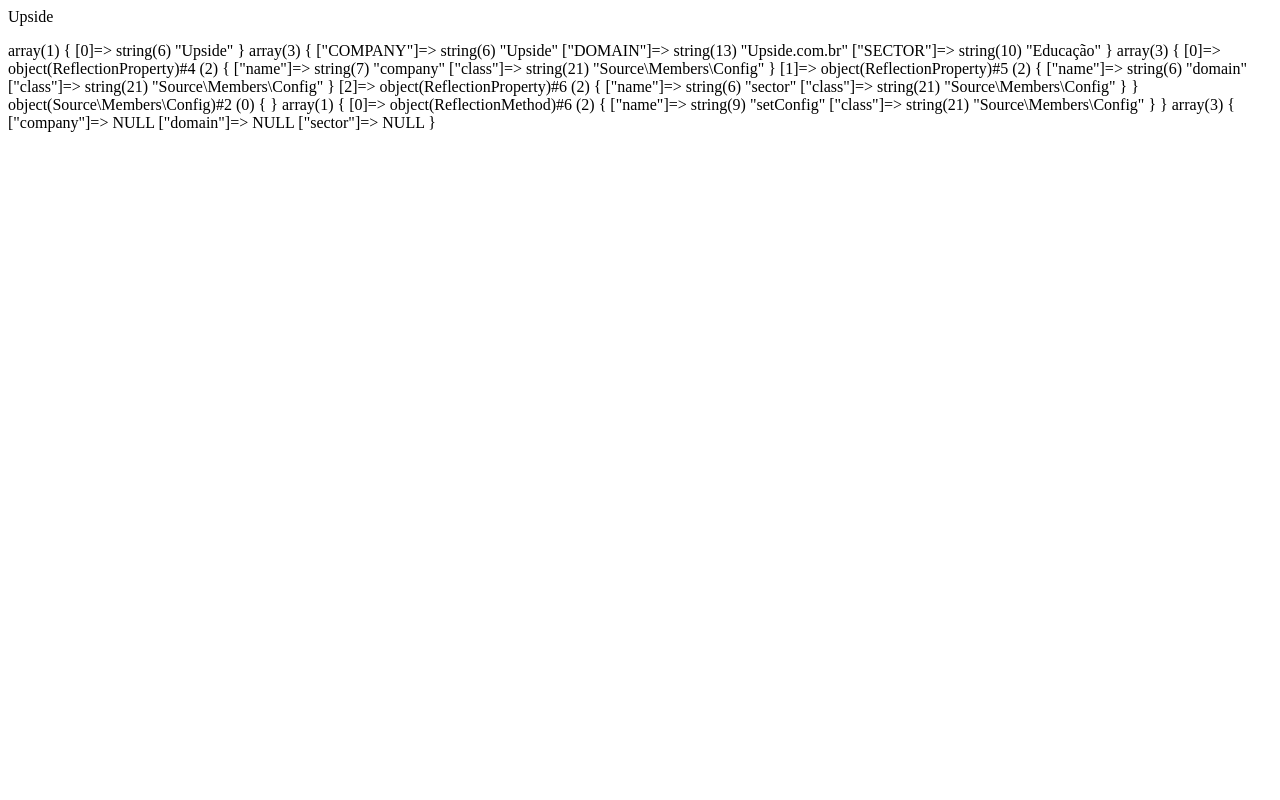
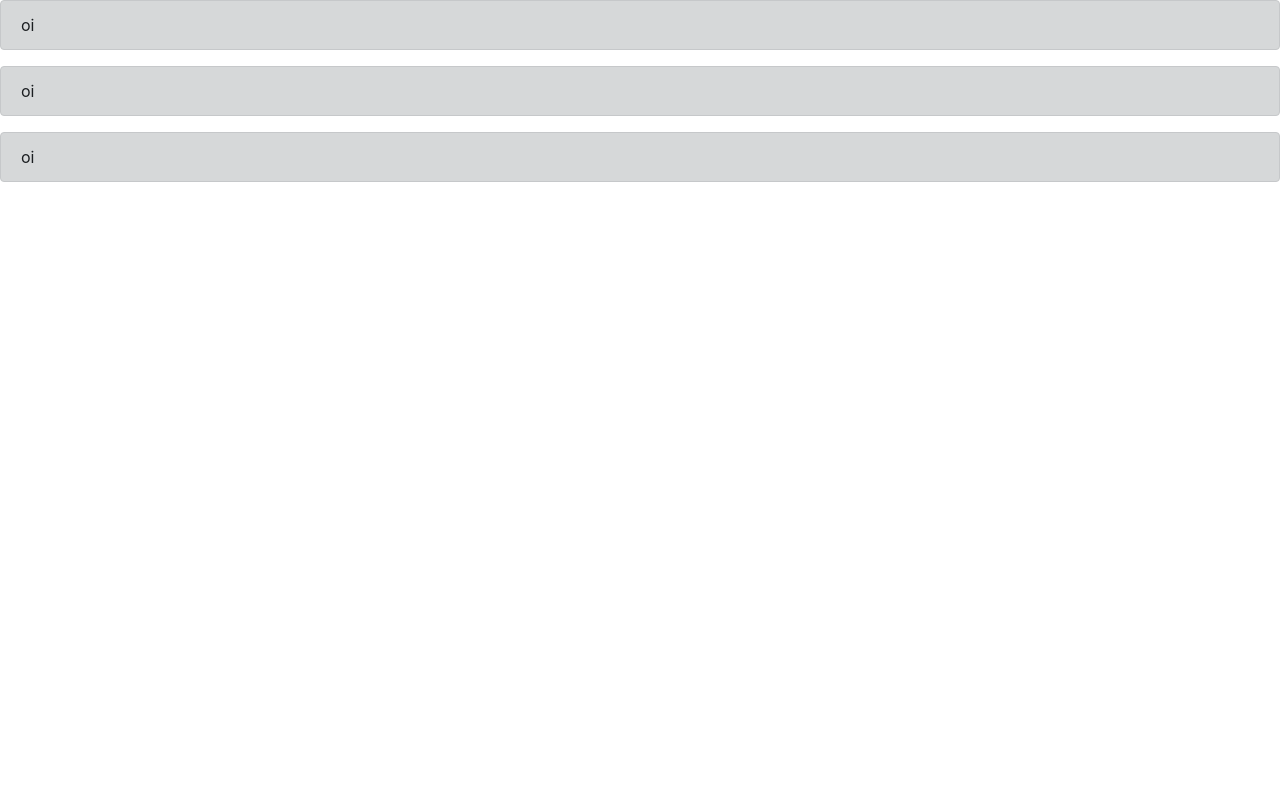
Before and after one commit to Deborars/php_serio, a PHP site: page /4_9_membros_de_uma_classe/index.php in a window 1280 px wide. Run offline with PHP 8.4, Linux system fonts and the light colour scheme.

Commit message:
gerada uma classe de erro

```diff
--- a/4-aula_poo/4_9_membros_de_uma_classe/index.php
+++ b/4-aula_poo/4_9_membros_de_uma_classe/index.php
@@ -1,26 +1,36 @@
+<link rel="stylesheet" href="https://cdn.jsdelivr.net/npm/bootstrap@4.6.2/dist/css/bootstrap.min.css">
+<script src="https://cdn.jsdelivr.net/npm/bootstrap@5.2.3/dist/js/bootstrap.min.js"></script>
+
 <?php
 
 require_once("source/Members/Config.php");
+require_once("source/Members/Trigger.php");
 
 use Source\Members\Config;
 
 $config = new Config();
 
-echo "<p>" . $config::COMPANY . "</p>";
+// echo "<p>" . $config::COMPANY . "</p>";
 
-var_dump([
-  Config::COMPANY
-  // Config::DOMAIN,
-  // Config::SECTOR
-]);
+// var_dump([
+//   Config::COMPANY
+//   // Config::DOMAIN,
+//   // Config::SECTOR
+// ]);
 
 // var_dump($config);
 
-$refletion = new ReflectionClass(Config::class);
-var_dump($refletion->getConstants(), $refletion->getProperties());
+// $refletion = new ReflectionClass(Config::class);
+// var_dump($refletion->getConstants(), $refletion->getProperties());
 
 
-$config::setConfig("xxxx", "", "");
-Config::setConfig("Upside", "upside.com.br", "Educação");
+// $config::setConfig("xxxx", "", "");
+// Config::setConfig("Upside", "upside.com.br", "Educação");
 
-var_dump($config, $refletion->getMethods(), $refletion->getDefaultProperties());
+// var_dump($config, $refletion->getMethods(), $refletion->getDefaultProperties());
+
+$obj = new \Source\Members\Trigger();
+
+echo $obj->show("oi");
+echo $obj->show("oi", "WARNING");
+echo $obj->show("oi", "DANGER");
--- a/4-aula_poo/4_9_membros_de_uma_classe/source/Members/Trigger.php
+++ b/4-aula_poo/4_9_membros_de_uma_classe/source/Members/Trigger.php
@@ -2,15 +2,34 @@
 
 namespace Source\Members;
 
+use Reflection;
 
 class Trigger
 {
-  private const TRIGGER =  "trigger";
-  public const SUCCESS = 'success';
-  public const WARNING = 'warning';
-  public const DANGER = 'danger';
+  private const TRIGGER =  "alert";
+  public const SUCCESS = 'alert-success';
+  public const WARNING = 'alert-warning';
+  public const DANGER = 'alert-danger';
 
   private static $message;
   private static $errorType;
   private static $error;
+
+  private static function setError($message, $errorType)
+  {
+    $reflection = new \ReflectionClass(__CLASS__);
+    $errorTypes = $reflection->getConstants();
+
+    self::$message = $message;
+    //in_array vai verificar a partir do array das constantes sucess, warning...se uma delas foi passada
+    //no errortype
+    self::$errorType = (!empty($errorType) && in_array($errorType, $errorTypes) ? $errorType : "dark");
+    self::$error = "<p class='" . self::TRIGGER . " ALERT-" . self::$errorType . "'>" . self::$message . "</p>";
+  }
+
+  public static function show($message, $errorType = null)
+  {
+    self::setError($message, $errorType);
+    echo self::$error;
+  }
 }
```
Also changed, not shown: 1 other file.
